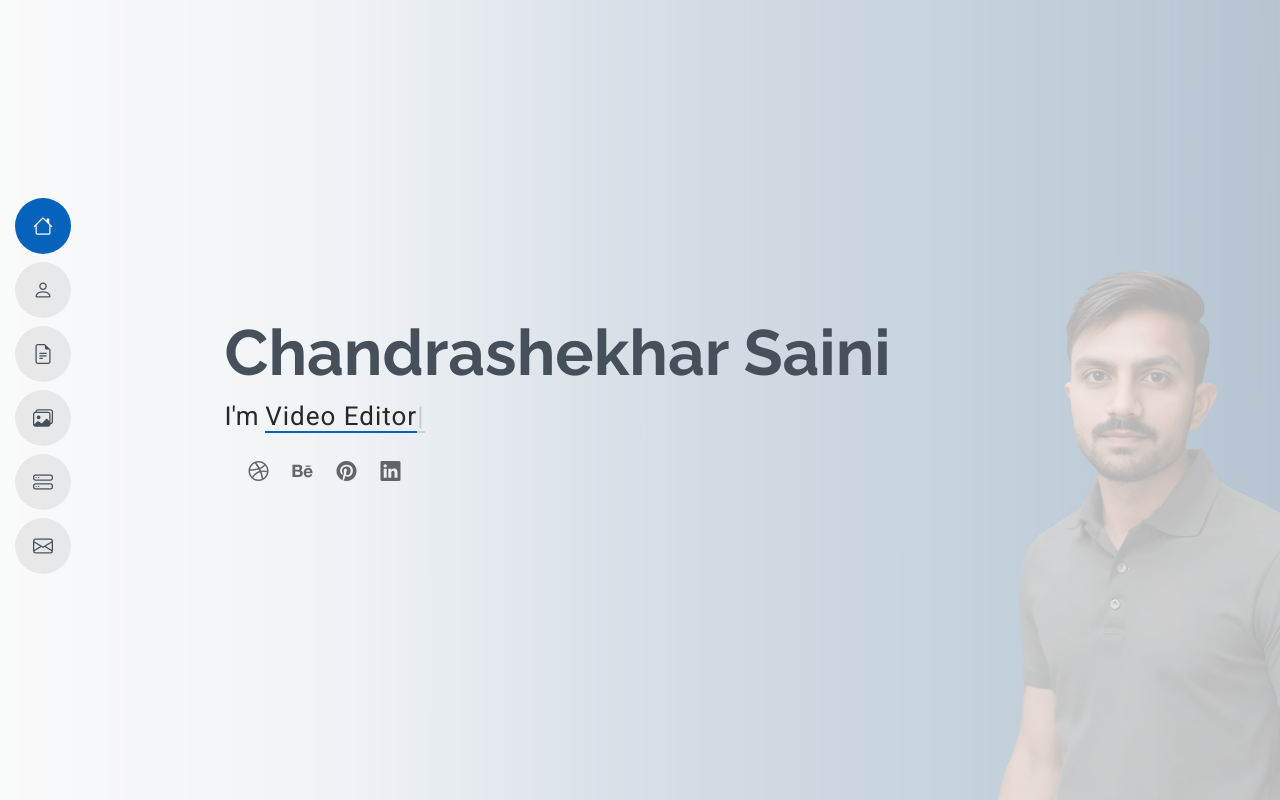
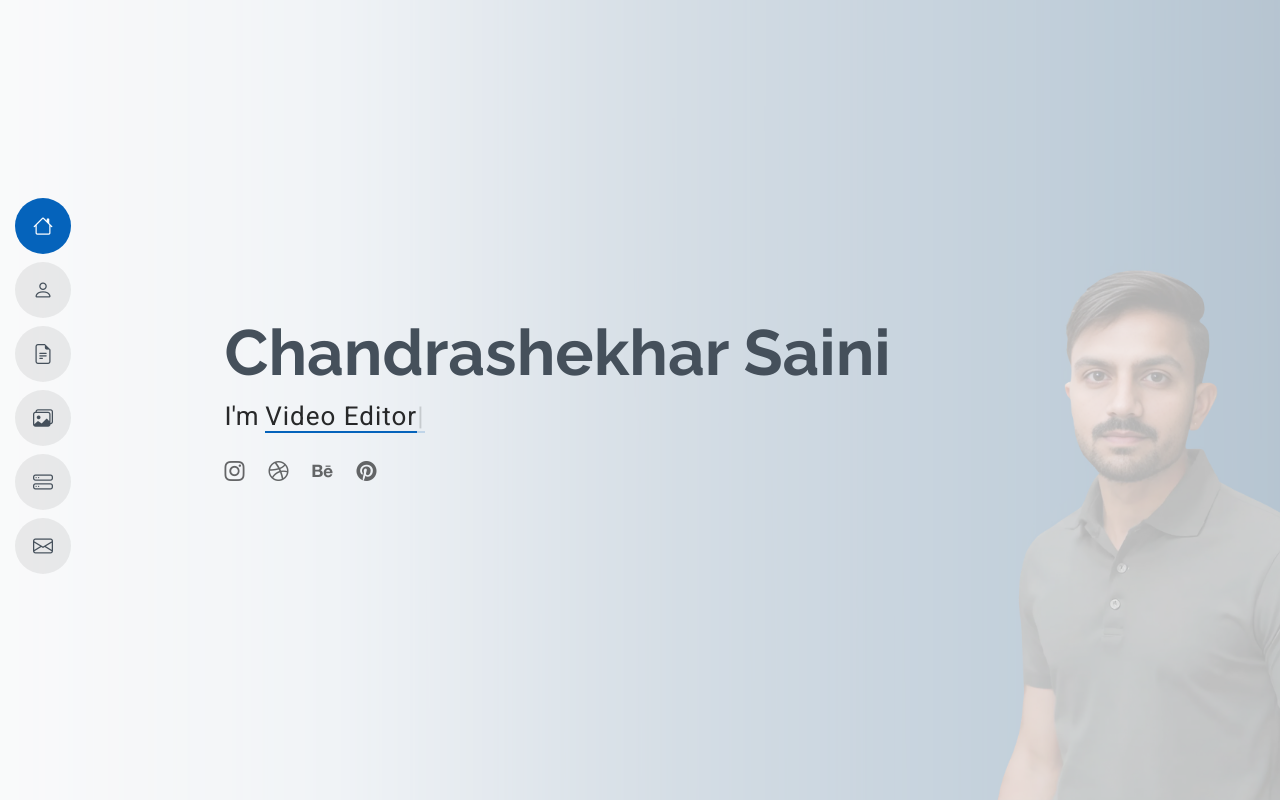
Before and after one commit to chandrashekhar04/chandrashekhar04.github.io, a plain HTML site: page index.html in a window 1280 px wide. Shown: the top 800 px of the page. Drawn offline with Linux system fonts and the light colour scheme.

Commit message:
Update index.html

```diff
--- a/index.html
+++ b/index.html
@@ -68,11 +68,10 @@
             <h2>Chandrashekhar Saini</h2>
             <p>I'm <span class="typed" data-typed-items="graphic Designer, Video Editor, Digital Creator, Visual Creator"></span><span class="typed-cursor typed-cursor--blink" aria-hidden="true"></span></p>
             <div class="social-links">
-              <a href="#"><i class="bi bi-instagram-x"></i></a>
-              <a href="#"><i class="bi bi-dribbble"></i></a>
-              <a href="#"><i class="bi bi-behance"></i></a>
-              <a href="#"><i class="bi bi-pinterest"></i></a>
-              <a href="#"><i class="bi bi-linkedin"></i></a>
+              <a href="https://www.instagram.com/digi__cs/" target="_blank"><i class="bi bi-instagram"></i></a>
+              <a href="https://dribbble.com/digi__cs" target="_blank"><i class="bi bi-dribbble"></i></a>
+              <a href="https://www.behance.net/DiGi_CS" target="_blank"><i class="bi bi-behance"></i></a>
+              <a href="https://pin.it/93DPDe6Kw" target="_blank"><i class="bi bi-pinterest"></i></a>
             </div>
           </div>
         </div>
```
